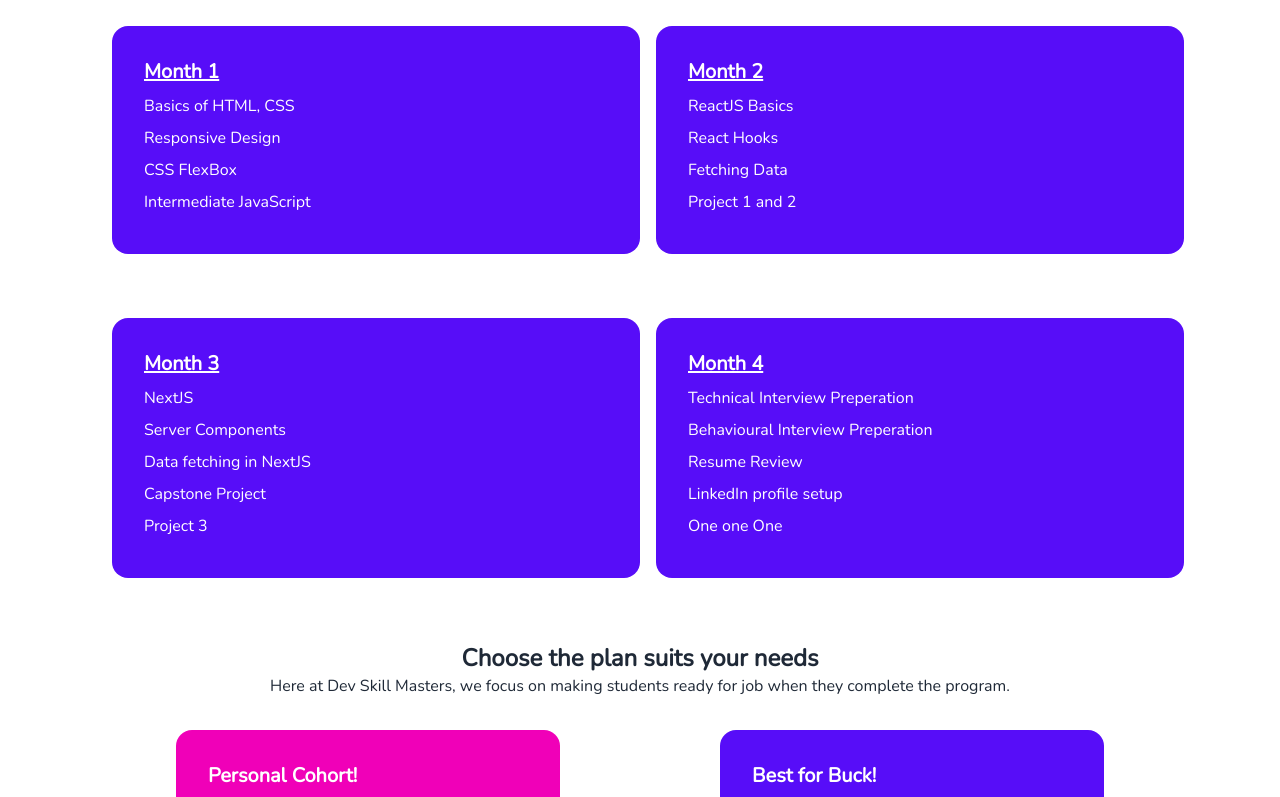
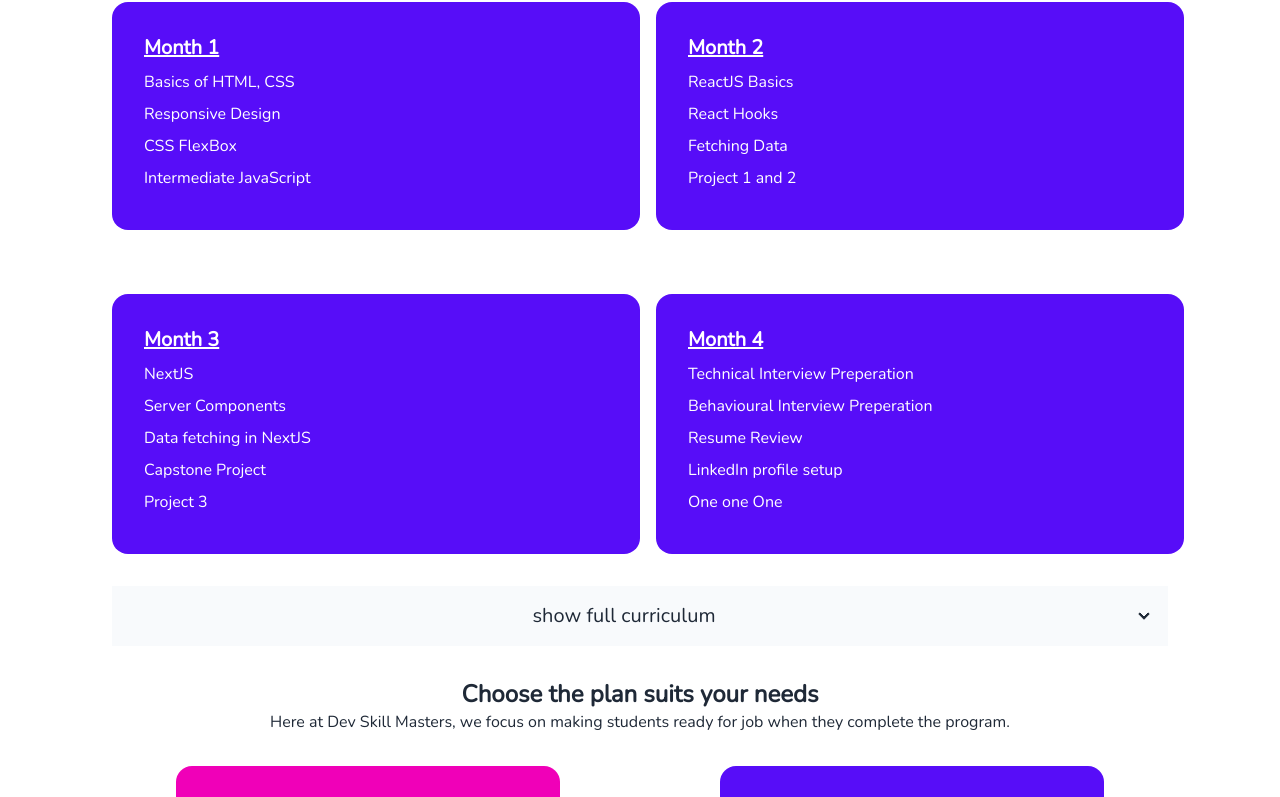
Before and after one commit to grewal25/devSkillMasters, a Next.js app: page / in a window 1280 px wide. Shown: the part 1993-2790 px from the top of the page. Built offline with nearby package versions, Linux system fonts and the light colour scheme.

Commit message:
add new component

```diff
--- /dev/null
+++ b/src/app/components/collapse-curriculum.tsx
@@ -0,0 +1,102 @@
+"use client";
+import { useState } from "react";
+
+export default function CollapseCurriculum() {
+  const [dialogue, setDialouge] = useState(false);
+  return (
+    <div>
+      <div className="text-center">
+        {/* <button onClick={() => setDialouge(!dialogue)}>
+          Show full Curriculum
+        </button> */}
+        {true && (
+          <div className="mx-20">
+            <div
+              tabIndex={0}
+              className="collapse collapse-arrow  border-base-300 bg-slate-50"
+            >
+              <div className="collapse-title text-xl font-medium">
+                show full curriculum
+              </div>
+              <div className="collapse-content">
+                <div className="py-8 mx-auto ">
+                  <div>
+                    <div className="card mb-8 min-w-full md:min-w-[50%] min-h-min bg-accent text-primary-content">
+                      <div className="card-body">
+                        <h2 className="card-title-center text-2xl font-bold">
+                          Month 1
+                        </h2>
+                        <p>
+                          Introduction to the course, HTML5, and web
+                          development.
+                        </p>
+                        <p>
+                          Basic HTML syntax, paragraphs, headings, and lists.
+                        </p>
+                        <p>Links, images, and tables in HTML.</p>
+                        <p>Introduction to CSS, basic syntax, and selectors.</p>
+                        <p>CSS styling for text, colors, and backgrounds.</p>
+                        <p>CSS styling for borders, padding, and margins.</p>
+                        <p>Responsive design</p>
+                        <p>Introduction to JS</p>
+                        <p>Variable, data types, operator</p>
+                        <p>Control structure</p>
+                        <p>Functions and scope in JavaScript.</p>
+                        <p>Arrays and objects in JavaScript.</p>
+                        <p>DOM manipulation using JavaScript.</p>
+                      </div>
+                    </div>
+                    <div className="card my-8 min-w-full md:min-w-[50%] min-h-min bg-accent text-primary-content">
+                      <div className="card-body">
+                        <h2 className="card-title-center text-2xl font-bold">
+                          Month 2
+                        </h2>
+                        <p>
+                          Introduction to React and its role in web development.
+                        </p>
+                        <p>
+                          Basic syntax and structure of a React application.
+                        </p>
+                        <p>Components, props, and state in React.</p>
+                        <p>Fetching data</p>
+                        <p>React hooks and context API.</p>
+                        <p>Server-side rendering with NextJS.</p>
+                        <p>
+                          Building a complete project with React and NextJS.
+                        </p>
+                        <p>Project 1</p>
+                      </div>
+                    </div>
+                    <div className="card my-8 min-w-full md:min-w-[50%] min-h-min bg-accent text-primary-content">
+                      <div className="card-body">
+                        <h2 className="card-title-center text-2xl font-bold">
+                          Month 3
+                        </h2>
+                        <p>NextJS, Routing</p>
+                        <p>Server components</p>
+                        <p>Data fetching</p>
+                        <p>Capstone Project</p>
+                      </div>
+                    </div>
+                    <div className="card my-8 min-w-full md:min-w-[50%] min-h-min bg-accent text-primary-content">
+                      <div className="card-body">
+                        <h2 className="card-title-center text-2xl font-bold">
+                          Month 4
+                        </h2>
+                        <p>Capstone Project continue</p>
+                        <p>Resume building</p>
+                        <p>Cover letter</p>
+                        <p>Interview Prep</p>
+                        <p>Applying jobs</p>
+                      </div>
+                    </div>
+                  </div>
+                </div>
+              </div>
+            </div>
+          </div>
+        )}
+      </div>
+    </div>
+  );
+}
--- a/src/app/layout.tsx
+++ b/src/app/layout.tsx
@@ -20,9 +20,8 @@ export default function RootLayout({
   children: React.ReactNode;
 }) {
   return (
-    <html lang="en" className={mukta.className} data-theme="">
+    <html lang="en" className={mukta.className} data-theme="light">
       <body>
-        <button>change theme</button>
         <div>{children}</div>
       </body>
     </html>
--- a/src/app/page.tsx
+++ b/src/app/page.tsx
@@ -6,6 +6,7 @@ import Curriculum from "./components/curriculum";
 import Price from "./components/price";
 import FandQ from "./components/fandq";
 import Footer from "./components/footer";
+import CollapseCurriculum from "./components/collapse-curriculum";
 
 const roboto = Roboto({
   subsets: ["latin"],
@@ -19,6 +20,7 @@ export default function Home() {
         <Hero />
         <Outline />
         <Curriculum />
+        <CollapseCurriculum />
         <Price />
         <FandQ />
         <Footer />
```
